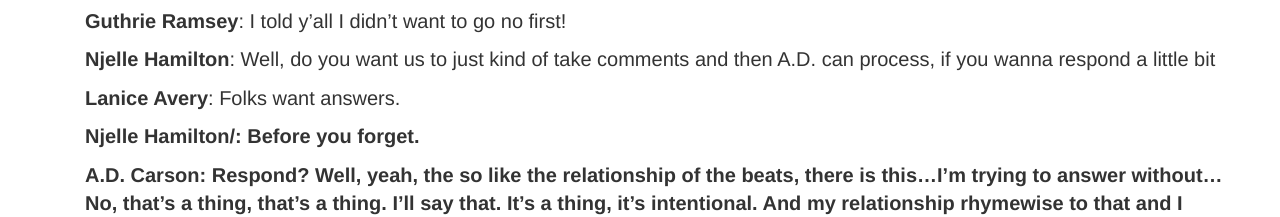
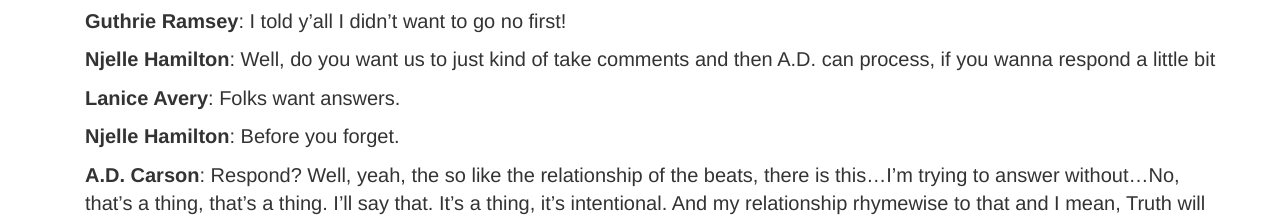
Before and after one commit to erodriguez742/carsondemo1, a website: page index.html in a window 1280 px wide. Shown: the part 9016-9233 px from the top of the page. Drawn offline with nearby package versions, Linux system fonts and the light colour scheme.

Commit message:
Update index.html

```diff
--- a/index.html
+++ b/index.html
@@ -280,7 +280,7 @@ Featuring Lanice Avery, A.D. Carson, Marcus “Truth” Fitzgerald, Jack Hamilto
 		    <p><b> Guthrie Ramsey</b>:	I told y’all I didn’t want to go no first!</p>
 		    <p><b>Njelle Hamilton</b>:	Well, do you want us to just kind of take comments and then A.D. can process, if you wanna respond a little bit</p>
 		    <p><b>Lanice Avery</b>:	Folks want answers.</p>
-		    <p><b>Njelle Hamilton/<b>:	Before you forget.</p>
+					   <p><b>Njelle Hamilton</b>:	Before you forget.</p>
 			    <p><b> A.D. Carson</b>:	Respond? Well, yeah, the so like the relationship of the beats, there is this…I’m trying to answer without…No, that’s a thing, that’s a thing. I’ll say that. It’s a thing, it’s intentional. And my relationship rhymewise to that and I mean, Truth will probably talk more about this, like how do you, like what does it mean to, like the expectation and the payoff for a listener in a verse and then what that does to trick the listener…</p>
 			    <p><b>Jack Hamilton</b>:	Mm-hmm (affirmative).</p>
 			    <p><b>A.D. Carson</b>:	…into listening for the thing that have been taught to expect—</p>
```
